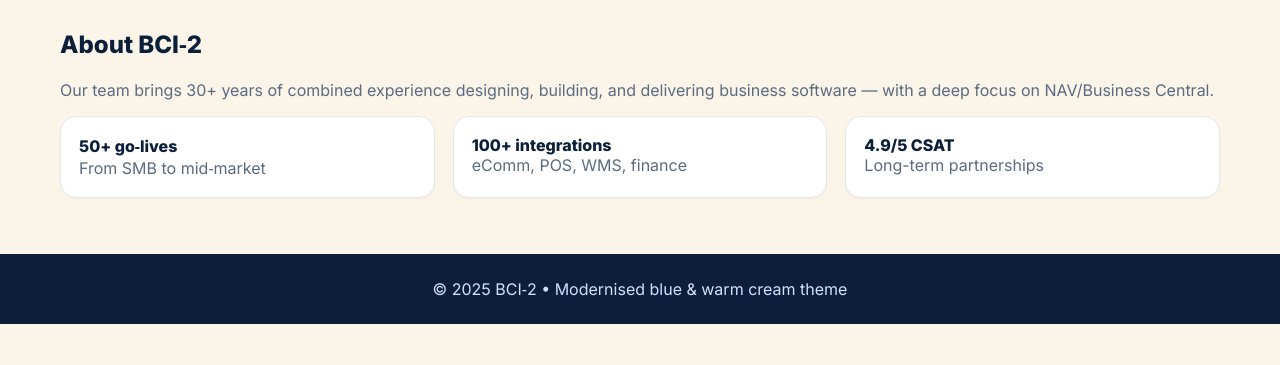
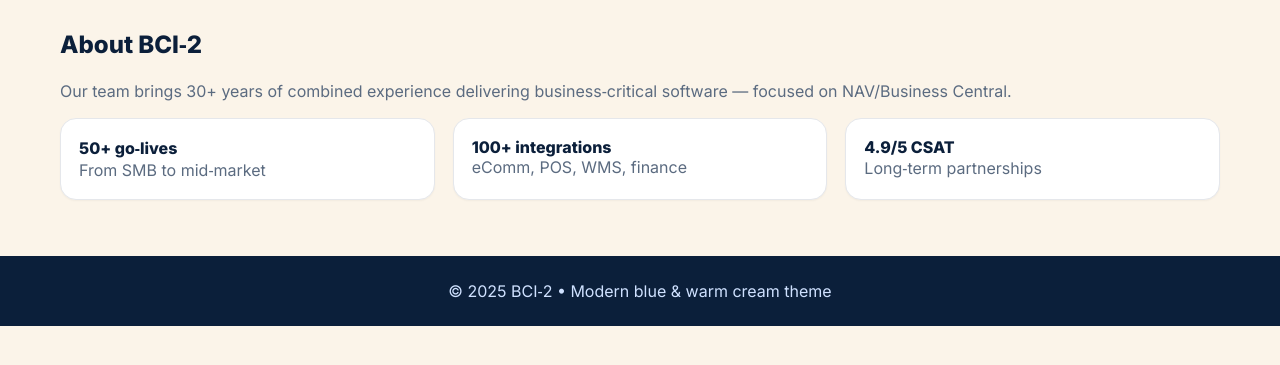
Before and after one commit to jp1406/bci2it-site, a plain HTML site: page about.html in a window 1280 px wide. Shown: the part 429-794 px from the top of the page. Drawn offline with Linux system fonts and the light colour scheme.

Commit message:
Add files via upload

```diff
--- a/about.html
+++ b/about.html
@@ -45,21 +45,20 @@
     </p>
   </div>
 </section>
-
 <main class="container">
 
 <h2>About BCI‑2</h2>
-<p class="lead">Our team brings 30+ years of combined experience designing, building, and delivering business software — with a deep focus on NAV/Business Central.</p>
+<p class="lead">Our team brings 30+ years of combined experience delivering business‑critical software — focused on NAV/Business Central.</p>
 <div class="grid cols-3">
   <div class="card"><strong>50+ go‑lives</strong><br><span class="lead">From SMB to mid‑market</span></div>
   <div class="card"><strong>100+ integrations</strong><br><span class="lead">eComm, POS, WMS, finance</span></div>
-  <div class="card"><strong>4.9/5 CSAT</strong><br><span class="lead">Long-term partnerships</span></div>
+  <div class="card"><strong>4.9/5 CSAT</strong><br><span class="lead">Long‑term partnerships</span></div>
 </div>
 
 </main>
 
 <footer>
-  <div>© 2025 BCI‑2 • Modernised blue & warm cream theme</div>
+  <div>© 2025 BCI‑2 • Modern blue & warm cream theme</div>
 </footer>
 <script src="/assets/site.js"></script>
 
--- a/assets/site.css
+++ b/assets/site.css
@@ -1,19 +1,17 @@
 
 :root{
-  --bg:#fbf4e9;            /* warmer cream */
-  --surface:#ffffff;       /* cards */
-  --ink:#0b1f3a;           /* deep navy text */
+  --bg:#fbf4e9;
+  --surface:#ffffff;
+  --ink:#0b1f3a;
   --muted:#5b6b80;
-  --primary:#2563eb;       /* modern blue */
+  --primary:#2563eb;
   --primary-600:#1d4ed8;
-  --accent:#06b6d4;        /* teal accent */
   --line:#e5e7eb;
 }
 *{box-sizing:border-box}
-html,body{margin:0;padding:0;background:var(--bg);color:var(--ink);font-family:'Inter', ui-sans-serif, system-ui, -apple-system, Segoe UI, Roboto, Helvetica, Arial}
+html,body{margin:0;padding:0;background:var(--bg);color:var(--ink);font-family:'Inter',ui-sans-serif,system-ui,-apple-system,'Segoe UI',Roboto,Helvetica,Arial}
 a{color:var(--primary);text-decoration:none}
 img{max-width:100%;display:block}
-/* Header */
 header{background:var(--surface);border-bottom:1px solid var(--line);position:sticky;top:0;z-index:20}
 .header-inner{max-width:1200px;margin:0 auto;padding:14px 20px;display:flex;align-items:center;justify-content:space-between;gap:16px}
 .brand{display:flex;align-items:center;gap:10px;font-weight:800;color:var(--ink)}
@@ -22,13 +20,11 @@ nav ul{list-style:none;margin:0;padding:0;display:flex;gap:18px;align-items:cent
 nav li{position:relative}
 nav a{color:var(--ink);padding:8px 10px;border-radius:10px}
 nav a:hover{background:#f3f6ff}
-/* Dropdown */
-nav li ul{display:none;position:absolute;top:calc(100% + 10px);left:0;background:#fff;min-width:240px;border:1px solid var(--line);border-radius:12px;padding:8px;box-shadow:0 10px 25px rgba(10,31,58,0.12)}
+nav li ul{display:none;position:absolute;top:calc(100% + 10px);left:0;background:#fff;min-width:240px;border:1px solid var(--line);border-radius:12px;padding:8px;box-shadow:0 10px 25px rgba(10,31,58,.12)}
 nav li ul li{display:block}
 nav li ul a{display:block;padding:10px 12px;color:var(--ink)}
 nav li ul a:hover{background:#f3f6ff}
 nav li:hover>ul,nav li:focus-within>ul,nav li.open>ul{display:block}
-/* Layout */
 .container{max-width:1200px;margin:0 auto;padding:28px 20px}
 .grid{display:grid;gap:18px}
 .grid.cols-3{grid-template-columns:repeat(auto-fit,minmax(260px,1fr))}
@@ -36,24 +32,17 @@ nav li:hover>ul,nav li:focus-within>ul,nav li.open>ul{display:block}
 .lead{color:var(--muted)}
 .btn{display:inline-flex;align-items:center;gap:8px;padding:12px 16px;border-radius:12px;border:1px solid var(--primary);background:var(--primary);color:#fff;font-weight:600}
 .btn:hover{background:var(--primary-600);border-color:var(--primary-600)}
-.btn.secondary{background:rgba(255,255,255,.96);color:var(--ink);border-color:#ffffff}
-/* Ensure hero buttons have contrast */
-.hero .inner .btn.secondary{background:rgba(255,255,255,.96);color:var(--ink);border-color:#fff}
-/* Hero */
+.btn.secondary{background:rgba(255,255,255,.97);color:var(--ink);border-color:#fff}
 .hero{position:relative;isolation:isolate;border-bottom:1px solid var(--line)}
 .hero .inner{max-width:1200px;margin:0 auto;padding:88px 20px;position:relative;z-index:1}
 .hero h1{margin:0 0 12px;font-size:44px;line-height:1.1;color:#fff}
 .hero p{font-size:18px;color:#eaf2ff;max-width:760px}
 .hero .bg{position:absolute;inset:0;z-index:0;background-size:cover;background-position:center;filter:brightness(.6)}
 .hero .scrim{position:absolute;inset:0;background:linear-gradient(180deg,rgba(10,31,58,.55),rgba(10,31,58,.35),rgba(10,31,58,.35));z-index:0}
-/* Sections */
 .section{padding:28px 0}
 .badge{display:inline-block;background:#eaf8fb;color:#064e5a;border:1px solid #c8eef5;padding:4px 10px;border-radius:999px;font-size:12px;margin-right:6px}
-/* Footer */
 footer{background:#0b1f3a;color:#cfe1ff;text-align:center;padding:24px;margin-top:28px}
-/* Breadcrumbs */
 .breadcrumbs{font-size:13px;color:#6b7f99;margin-bottom:10px}
 .breadcrumbs a{color:#2c5aa0}
-/* Lists */
 ul.clean{margin:10px 0 0 18px}
 ul.clean li{margin:6px 0}
```
Also changed, not shown: contact.html (+2 -3 lines), index.html (+6 -7 lines), industries/construction.html (+1 -2 lines), industries/manufacturing.html (+2 -3 lines), industries/retail.html (+1 -2 lines).
